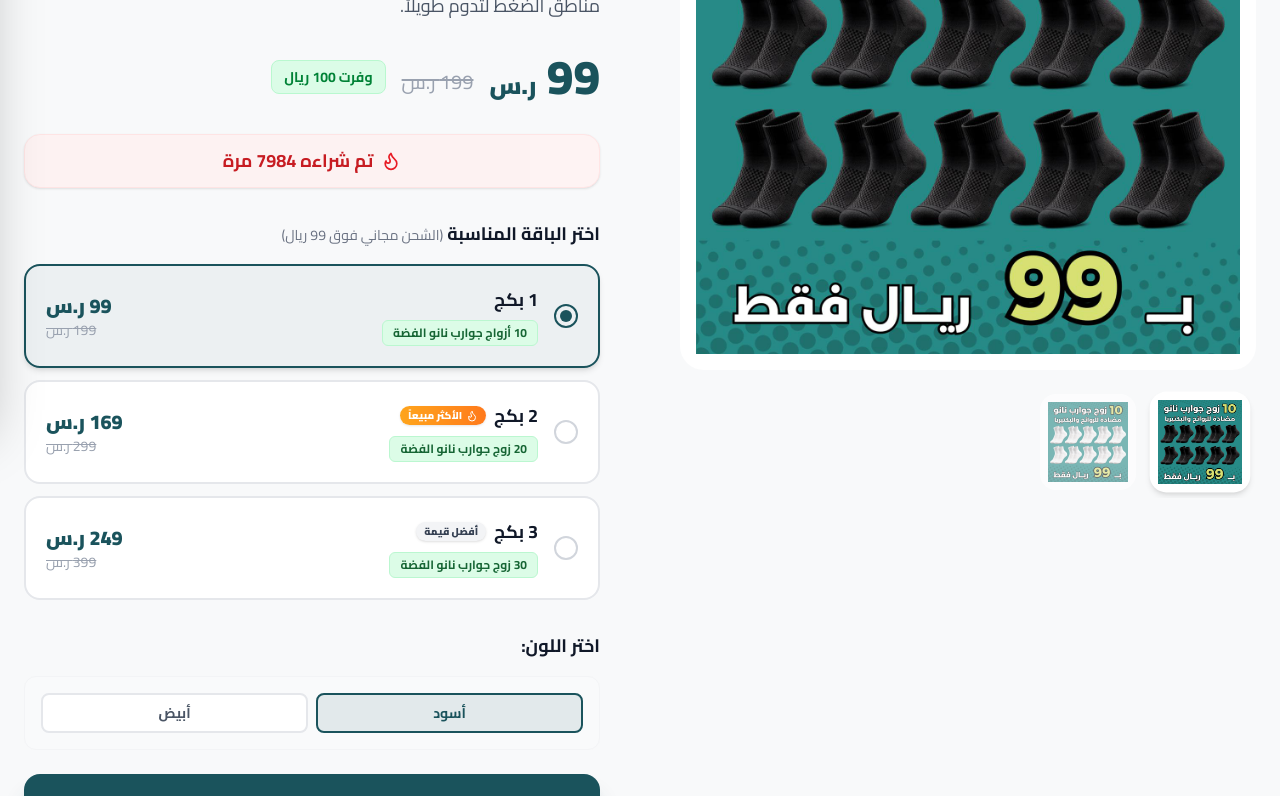
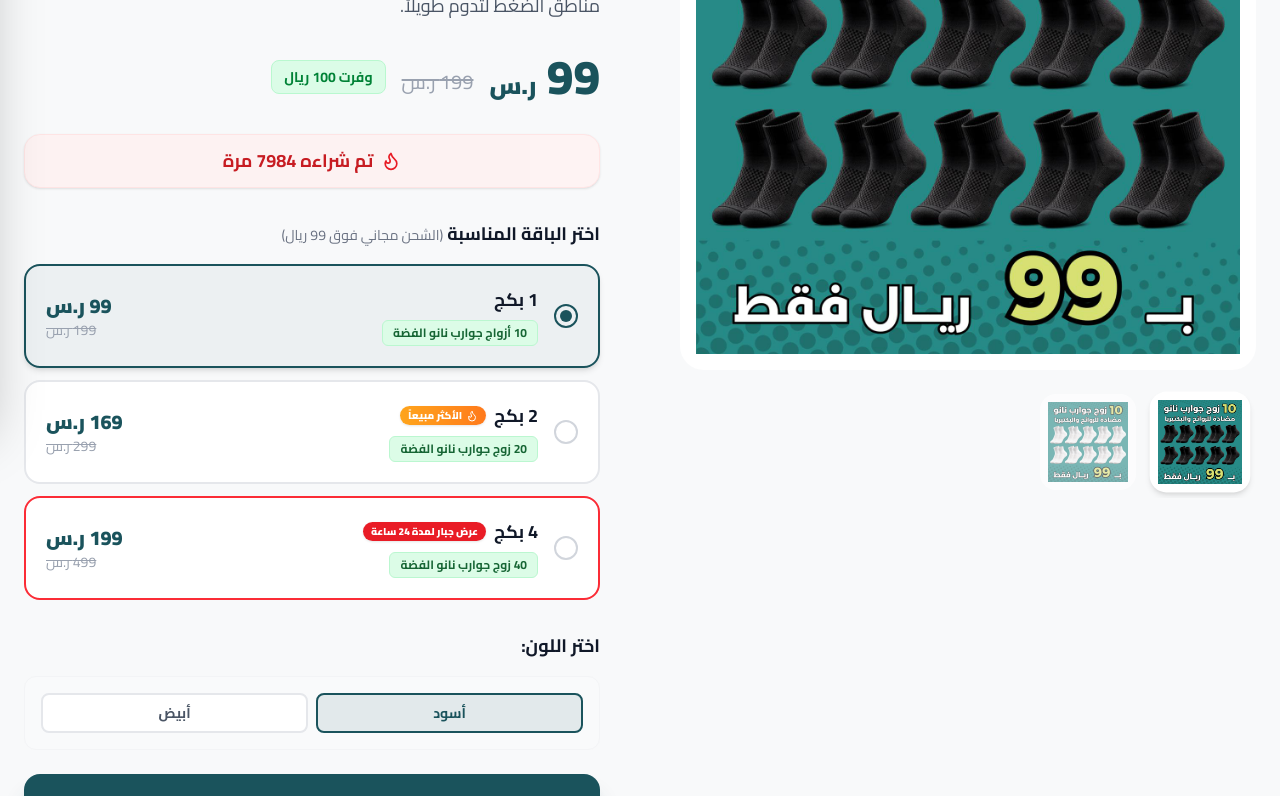
Before and after one commit to laarejmounir-bit/sharraby, a Next.js app: page /product/premium-socks in a window 1280 px wide. Shown: the part 378-1174 px from the top of the page. Built offline with nearby package versions, Linux system fonts and the light colour scheme.

Commit message:
Add files via upload

```diff
--- a/src/app/product/premium-socks/page.tsx
+++ b/src/app/product/premium-socks/page.tsx
@@ -39,12 +39,13 @@ const BUNDLES = [
     isPopular: true,
   },
   {
-    id: 30,
-    name: "3 بكج",
-    pairs: 30,
-    price: 249,
-    originalPrice: 399,
-    badge: "أفضل قيمة",
+    id: 40,
+    name: "4 بكج",
+    pairs: 40,
+    price: 199,
+    originalPrice: 499,
+    badge: "عرض جبار لمدة 24 ساعة",
+    isFlashSale: true,
   },
 ];
 
@@ -249,14 +250,14 @@ export default function ProductPage() {
                         return newColors.slice(0, packagesCount);
                       });
                     }}
-                    className={`relative w-full p-5 rounded-2xl border-2 transition-all flex items-center justify-between focus-visible:outline-none focus-visible:ring-2 focus-visible:ring-primary focus-visible:ring-offset-2 ${selectedBundle.id === bundle.id ? "border-primary bg-primary/5 shadow-md" : "border-gray-200 bg-white hover:border-primary/40"}`}
+                    className={`relative w-full p-5 rounded-2xl border-2 transition-all flex items-center justify-between focus-visible:outline-none focus-visible:ring-2 focus-visible:ring-primary focus-visible:ring-offset-2 ${selectedBundle.id === bundle.id ? (bundle.isFlashSale ? "border-red-600 bg-red-50 shadow-md ring-2 ring-red-500 animate-pulse" : "border-primary bg-primary/5 shadow-md") : (bundle.isFlashSale ? "border-red-500 bg-white hover:bg-red-50" : "border-gray-200 bg-white hover:border-primary/40")}`}
                   >
                     <div className="flex items-center gap-4">
                       <div
-                        className={`w-6 h-6 rounded-full border-2 flex items-center justify-center shrink-0 ${selectedBundle.id === bundle.id ? "border-primary" : "border-gray-300"}`}
+                        className={`w-6 h-6 rounded-full border-2 flex items-center justify-center shrink-0 ${selectedBundle.id === bundle.id ? (bundle.isFlashSale ? "border-red-600" : "border-primary") : "border-gray-300"}`}
                       >
                         {selectedBundle.id === bundle.id && (
-                          <div className="w-3 h-3 bg-primary rounded-full" />
+                          <div className={`w-3 h-3 rounded-full ${bundle.isFlashSale ? "bg-red-600" : "bg-primary"}`} />
                         )}
                       </div>
                       <div className="text-right">
@@ -265,7 +266,7 @@ export default function ProductPage() {
                             {bundle.name}
                           </p>
                           {bundle.badge && (
-                            <span className={`text-[10px] font-black px-2 py-0.5 rounded-full flex items-center gap-1 shadow-sm ${bundle.isPopular ? "bg-gradient-to-l from-orange-500 to-amber-500 text-white animate-pulse" : "bg-gray-100 text-gray-700"}`}>
+                            <span className={`text-[10px] font-black px-2 py-0.5 rounded-full flex items-center gap-1 shadow-sm ${bundle.isFlashSale ? "bg-red-600 text-white animate-pulse" : bundle.isPopular ? "bg-gradient-to-l from-orange-500 to-amber-500 text-white animate-pulse" : "bg-gray-100 text-gray-700"}`}>
                               {bundle.isPopular && <Flame className="w-3 h-3 text-white" />}
                               {bundle.badge}
                             </span>
@@ -298,7 +299,7 @@ export default function ProductPage() {
                 {Array.from({ length: selectedBundle.pairs / 10 }).map((_, idx) => (
                   <div key={idx} className={`flex items-center justify-between bg-gray-50 p-4 rounded-xl border border-gray-100 ${selectedBundle.pairs / 10 === 1 ? "justify-center" : ""}`}>
                     {selectedBundle.pairs / 10 > 1 && (
-                      <span className="font-semibold text-gray-700">{["البكج الأول", "البكج الثاني", "البكج الثالث"][idx] || `البكج ${idx + 1}`}</span>
+                      <span className="font-semibold text-gray-700">{["البكج الأول", "البكج الثاني", "البكج الثالث", "البكج الرابع"][idx] || `البكج ${idx + 1}`}</span>
                     )}
                     <div className={`flex gap-2 ${selectedBundle.pairs / 10 === 1 ? "w-full justify-center" : ""}`}>
                       {COLORS.map((color) => (
```
Also changed, not shown: 1 other file (tests, documents, lock files or other folders).
